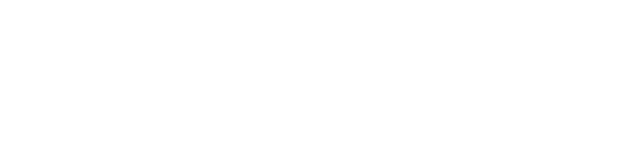
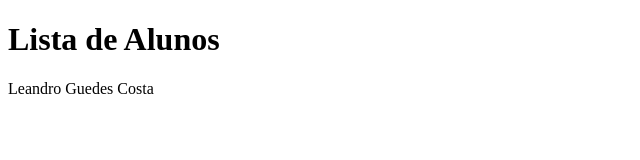
Before and after one commit to GuedesCoder/scm, a plain HTML site: page index.html in a window 1280 px wide. Shown: the whole page, without its empty margins (0-640 px from the left). Drawn offline with Linux system fonts and the light colour scheme.

Commit message:
Commit com o nome de um aluno

```diff
--- a/index.html
+++ b/index.html
@@ -4,9 +4,10 @@
     <meta charset="UTF-8">
     <meta http-equiv="X-UA-Compatible" content="IE=edge">
     <meta name="viewport" content="width=device-width, initial-scale=1.0">
-    <title>Document</title>
+    <title>Alunos</title>
 </head>
 <body>
-
+    <h1>Lista de Alunos</h1>
+    <p>Leandro Guedes Costa</p>
 </body>
 </html>
```
